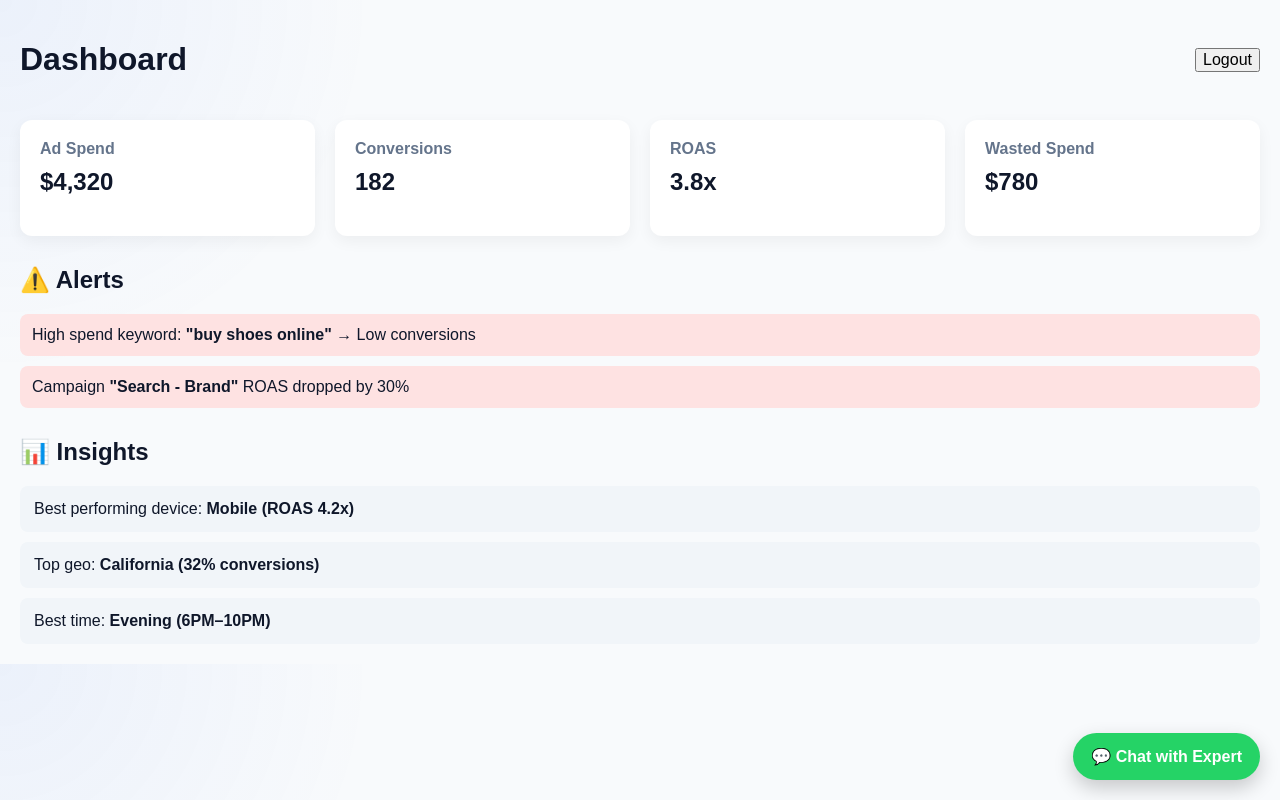
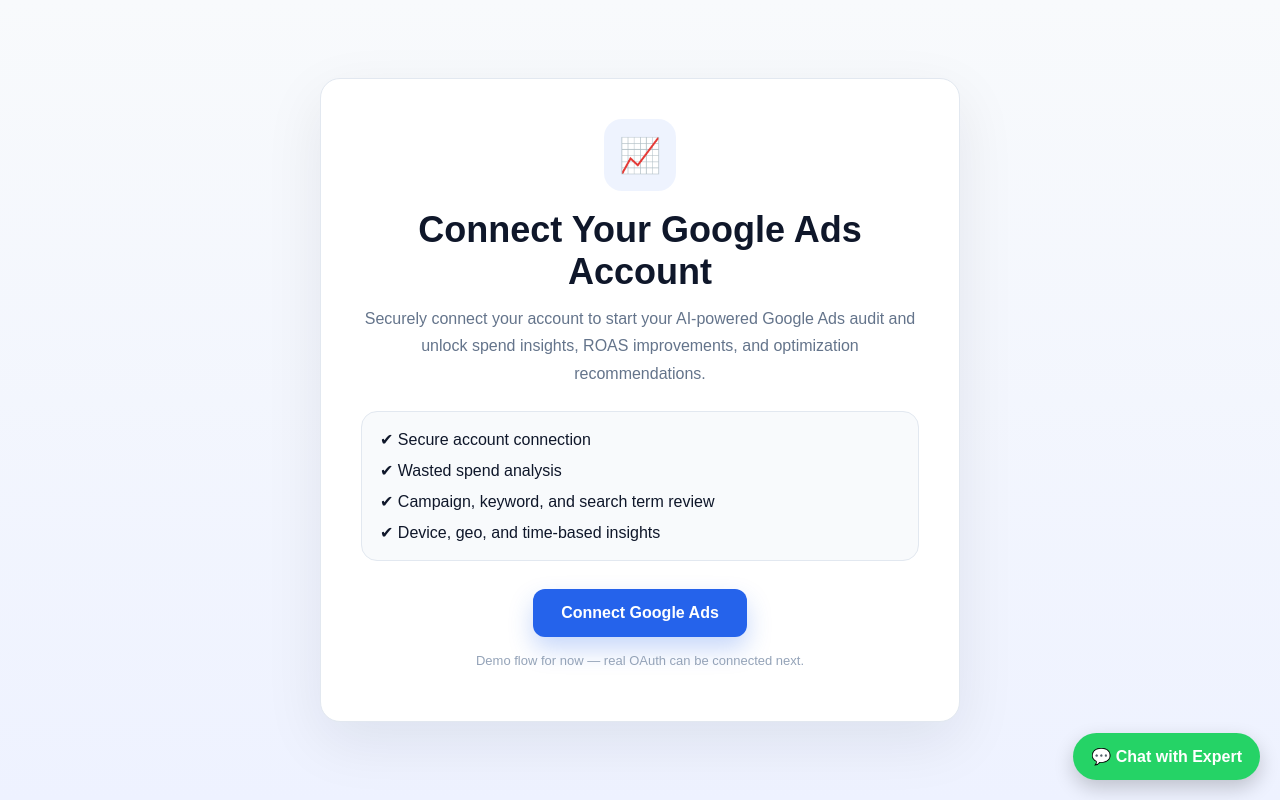
Before and after one commit to srinivarmab/adpulse-web, a Next.js app: page /dashboard in a window 1280 px wide. Built offline with nearby package versions, Linux system fonts and the light colour scheme; sample sign-in values are in the browser's storage.

Commit message:
Update page.js

```diff
--- a/app/dashboard/page.js
+++ b/app/dashboard/page.js
@@ -1,102 +1,382 @@
 "use client";
 
-import { useEffect } from "react";
+import { useEffect, useState } from "react";
 import { useRouter } from "next/navigation";
 
 export default function Dashboard() {
   const router = useRouter();
+
+  const [connected, setConnected] = useState(false);
+  const [loading, setLoading] = useState(false);
 
   useEffect(() => {
     const user = localStorage.getItem("user");
     if (!user) {
       router.push("/login");
     }
-  }, []);
+  }, [router]);
+
+  if (loading) {
+    return (
+      <div
+        style={{
+          minHeight: "100vh",
+          display: "flex",
+          alignItems: "center",
+          justifyContent: "center",
+          background: "linear-gradient(180deg,#f8fafc,#eef2ff)",
+          padding: "24px"
+        }}
+      >
+        <div
+          style={{
+            width: "100%",
+            maxWidth: "560px",
+            background: "#fff",
+            borderRadius: "20px",
+            padding: "40px",
+            textAlign: "center",
+            boxShadow: "0 20px 60px rgba(15,23,42,0.08)",
+            border: "1px solid #e2e8f0"
+          }}
+        >
+          <div
+            style={{
+              width: "64px",
+              height: "64px",
+              margin: "0 auto 20px",
+              borderRadius: "999px",
+              border: "6px solid #dbeafe",
+              borderTopColor: "#2563eb",
+              animation: "spin 1s linear infinite"
+            }}
+          />
+          <h1 style={{ margin: 0, color: "#0f172a" }}>Running AI Audit...</h1>
+          <p style={{ marginTop: "12px", color: "#64748b", lineHeight: 1.7 }}>
+            Analyzing campaigns, keywords, search terms, devices, and geo performance.
+          </p>
+
+          <div
+            style={{
+              marginTop: "24px",
+              background: "#f8fafc",
+              borderRadius: "14px",
+              padding: "16px",
+              textAlign: "left",
+              border: "1px solid #e2e8f0"
+            }}
+          >
+            <p style={{ margin: "0 0 10px", color: "#334155" }}>✔ Fetching campaign data</p>
+            <p style={{ margin: "0 0 10px", color: "#334155" }}>✔ Detecting wasted spend</p>
+            <p style={{ margin: 0, color: "#334155" }}>✔ Generating insights and recommendations</p>
+          </div>
+
+          <style jsx>{`
+            @keyframes spin {
+              from {
+                transform: rotate(0deg);
+              }
+              to {
+                transform: rotate(360deg);
+              }
+            }
+          `}</style>
+        </div>
+      </div>
+    );
+  }
+
+  if (!connected) {
+    return (
+      <div
+        style={{
+          minHeight: "100vh",
+          background: "linear-gradient(180deg,#f8fafc,#eef2ff)",
+          display: "flex",
+          alignItems: "center",
+          justifyContent: "center",
+          padding: "24px"
+        }}
+      >
+        <div
+          style={{
+            width: "100%",
+            maxWidth: "640px",
+            background: "#fff",
+            borderRadius: "20px",
+            padding: "40px",
+            textAlign: "center",
+            boxShadow: "0 20px 60px rgba(15,23,42,0.08)",
+            border: "1px solid #e2e8f0"
+          }}
+        >
+          <div
+            style={{
+              width: "72px",
+              height: "72px",
+              borderRadius: "18px",
+              background: "rgba(37,99,235,0.08)",
+              color: "#2563eb",
+              display: "flex",
+              alignItems: "center",
+              justifyContent: "center",
+              fontSize: "34px",
+              margin: "0 auto 18px"
+            }}
+          >
+            📈
+          </div>
+
+          <h1
+            style={{
+              margin: 0,
+              fontSize: "36px",
+              fontWeight: "800",
+              color: "#0f172a"
+            }}
+          >
+            Connect Your Google Ads Account
+          </h1>
+
+          <p
+            style={{
+              marginTop: "12px",
+              color: "#64748b",
+              lineHeight: 1.7,
+              fontSize: "16px"
+            }}
+          >
+            Securely connect your account to start your AI-powered Google Ads audit
+            and unlock spend insights, ROAS improvements, and optimization recommendations.
+          </p>
+
+          <div
+            style={{
+              marginTop: "24px",
+              display: "grid",
+              gap: "12px",
+              textAlign: "left",
+              background: "#f8fafc",
+              padding: "18px",
+              borderRadius: "16px",
+              border: "1px solid #e2e8f0"
+            }}
+          >
+            <div>✔ Secure account connection</div>
+            <div>✔ Wasted spend analysis</div>
+            <div>✔ Campaign, keyword, and search term review</div>
+            <div>✔ Device, geo, and time-based insights</div>
+          </div>
+
+          <button
+            onClick={() => {
+              setLoading(true);
+              setTimeout(() => {
+                setConnected(true);
+                setLoading(false);
+              }, 2000);
+            }}
+            style={{
+              marginTop: "28px",
+              padding: "15px 28px",
+              background: "#2563eb",
+              color: "#fff",
+              borderRadius: "12px",
+              border: "none",
+              fontWeight: "700",
+              fontSize: "16px",
+              cursor: "pointer",
+              boxShadow: "0 12px 24px rgba(37,99,235,0.25)"
+            }}
+          >
+            Connect Google Ads
+          </button>
+
+          <p style={{ marginTop: "16px", color: "#94a3b8", fontSize: "13px" }}>
+            Demo flow for now — real OAuth can be connected next.
+          </p>
+        </div>
+      </div>
+    );
+  }
 
   return (
-    <div style={{ padding: "20px" }}>
+    <div
+      style={{
+        minHeight: "100vh",
+        background: "#f8fafc",
+        padding: "24px"
+      }}
+    >
+      <div style={{ maxWidth: "1200px", margin: "0 auto" }}>
+        <div
+          style={{
+            display: "flex",
+            justifyContent: "space-between",
+            alignItems: "center",
+            gap: "16px",
+            flexWrap: "wrap"
+          }}
+        >
+          <div>
+            <h1 style={{ margin: 0, fontSize: "34px", color: "#0f172a" }}>Dashboard</h1>
+            <h2 style={{ marginTop: "10px", color: "#334155", fontSize: "20px", fontWeight: "600" }}>
+              👋 Welcome back! Here’s your performance snapshot
+            </h2>
+          </div>
 
-      {/* HEADER */}
-      <div style={{ display: "flex", justifyContent: "space-between", alignItems: "center" }}>
-        <h1>Dashboard</h1>
           <button
             onClick={() => {
               localStorage.removeItem("user");
               window.location.href = "/login";
+            }}
+            style={{
+              padding: "12px 18px",
+              borderRadius: "10px",
+              border: "1px solid #cbd5e1",
+              background: "#fff",
+              cursor: "pointer",
+              fontWeight: "600"
             }}
           >
             Logout
           </button>
         </div>
 
-      {/* METRICS */}
-      <div style={{ display: "grid", gridTemplateColumns: "repeat(auto-fit,minmax(200px,1fr))", gap: "20px", marginTop: "20px" }}>
-
-        <Card title="Ad Spend" value="$4,320" />
-        <Card title="Conversions" value="182" />
-        <Card title="ROAS" value="3.8x" />
-        <Card title="Wasted Spend" value="$780" />
-
+        <div
+          style={{
+            display: "grid",
+            gridTemplateColumns: "repeat(auto-fit,minmax(220px,1fr))",
+            gap: "20px",
+            marginTop: "24px"
+          }}
+        >
+          <MetricCard title="Ad Spend" value="$4,320" sub="Last 30 days" />
+          <MetricCard title="Conversions" value="182" sub="+14% vs previous period" />
+          <MetricCard title="ROAS" value="3.8x" sub="Healthy performance" />
+          <MetricCard title="Wasted Spend" value="$780" sub="Needs attention" />
         </div>
 
-      {/* ALERTS */}
-      <div style={{ marginTop: "30px" }}>
-        <h2>⚠️ Alerts</h2>
-
+        <div
+          style={{
+            display: "grid",
+            gridTemplateColumns: "repeat(auto-fit,minmax(320px,1fr))",
+            gap: "20px",
+            marginTop: "28px"
+          }}
+        >
+          <div style={panelStyle}>
+            <h3 style={panelTitle}>⚠️ Alerts</h3>
             <div style={alertBox}>
-          High spend keyword: <b>"buy shoes online"</b> → Low conversions
+              High spend keyword: <b>"buy shoes online"</b> → low conversions
             </div>
-
             <div style={alertBox}>
               Campaign <b>"Search - Brand"</b> ROAS dropped by 30%
             </div>
+            <div style={alertBox}>
+              12 search terms are draining budget without conversions
+            </div>
           </div>
 
-      {/* INSIGHTS */}
-      <div style={{ marginTop: "30px" }}>
-        <h2>📊 Insights</h2>
-
-        <div style={card}>
+          <div style={panelStyle}>
+            <h3 style={panelTitle}>📊 Insights</h3>
+            <div style={insightCard}>
               Best performing device: <b>Mobile (ROAS 4.2x)</b>
             </div>
-
-        <div style={card}>
+            <div style={insightCard}>
               Top geo: <b>California (32% conversions)</b>
             </div>
-
-        <div style={card}>
+            <div style={insightCard}>
               Best time: <b>Evening (6PM–10PM)</b>
             </div>
           </div>
+        </div>
 
+        <div style={{ ...panelStyle, marginTop: "28px" }}>
+          <h3 style={panelTitle}>🚀 Recommended Actions</h3>
+          <div style={actionRow}>
+            <span>Add negative keywords for wasted search terms</span>
+            <span style={badgeStyle}>High Impact</span>
+          </div>
+          <div style={actionRow}>
+            <span>Increase budget on top-performing mobile campaigns</span>
+            <span style={{ ...badgeStyle, background: "#dcfce7", color: "#166534" }}>Opportunity</span>
+          </div>
+          <div style={actionRow}>
+            <span>Review low-ROAS geo segments and reduce bids</span>
+            <span style={{ ...badgeStyle, background: "#fef3c7", color: "#92400e" }}>Review</span>
+          </div>
+        </div>
+      </div>
     </div>
   );
 }
 
-function Card({ title, value }) {
+function MetricCard({ title, value, sub }) {
   return (
-    <div style={{
+    <div
+      style={{
         background: "#fff",
-      padding: "20px",
-      borderRadius: "12px",
-      boxShadow: "0 5px 15px rgba(0,0,0,0.05)"
-    }}>
-      <h4 style={{ margin: 0, color: "#64748b" }}>{title}</h4>
-      <h2 style={{ marginTop: "10px" }}>{value}</h2>
+        padding: "22px",
+        borderRadius: "16px",
+        boxShadow: "0 6px 20px rgba(15,23,42,0.05)",
+        border: "1px solid #e2e8f0"
+      }}
+    >
+      <h4 style={{ margin: 0, color: "#64748b", fontSize: "14px", fontWeight: "600" }}>{title}</h4>
+      <h2 style={{ marginTop: "12px", marginBottom: "8px", fontSize: "34px", color: "#0f172a" }}>{value}</h2>
+      <p style={{ margin: 0, color: "#94a3b8", fontSize: "13px" }}>{sub}</p>
     </div>
   );
 }
 
+const panelStyle = {
+  background: "#fff",
+  padding: "22px",
+  borderRadius: "16px",
+  boxShadow: "0 6px 20px rgba(15,23,42,0.05)",
+  border: "1px solid #e2e8f0"
+};
+
+const panelTitle = {
+  marginTop: 0,
+  marginBottom: "16px",
+  color: "#0f172a"
+};
+
 const alertBox = {
   background: "#fee2e2",
-  padding: "12px",
-  borderRadius: "8px",
-  marginTop: "10px"
+  color: "#7f1d1d",
+  padding: "14px",
+  borderRadius: "10px",
+  marginTop: "12px",
+  lineHeight: 1.6
 };
 
-const card = {
+const insightCard = {
   background: "#f1f5f9",
+  color: "#334155",
   padding: "14px",
-  borderRadius: "8px",
-  marginTop: "10px"
+  borderRadius: "10px",
+  marginTop: "12px",
+  lineHeight: 1.6
 };
+
+const actionRow = {
+  display: "flex",
+  justifyContent: "space-between",
+  alignItems: "center",
+  gap: "16px",
+  padding: "14px 0",
+  borderTop: "1px solid #e2e8f0",
+  flexWrap: "wrap"
+};
+
+const badgeStyle = {
+  background: "#fee2e2",
+  color: "#991b1b",
+  padding: "6px 10px",
+  borderRadius: "999px",
+  fontSize: "12px",
+  fontWeight: "700"
+};
```
Lines whose indentation alone changed are shown as unchanged.
